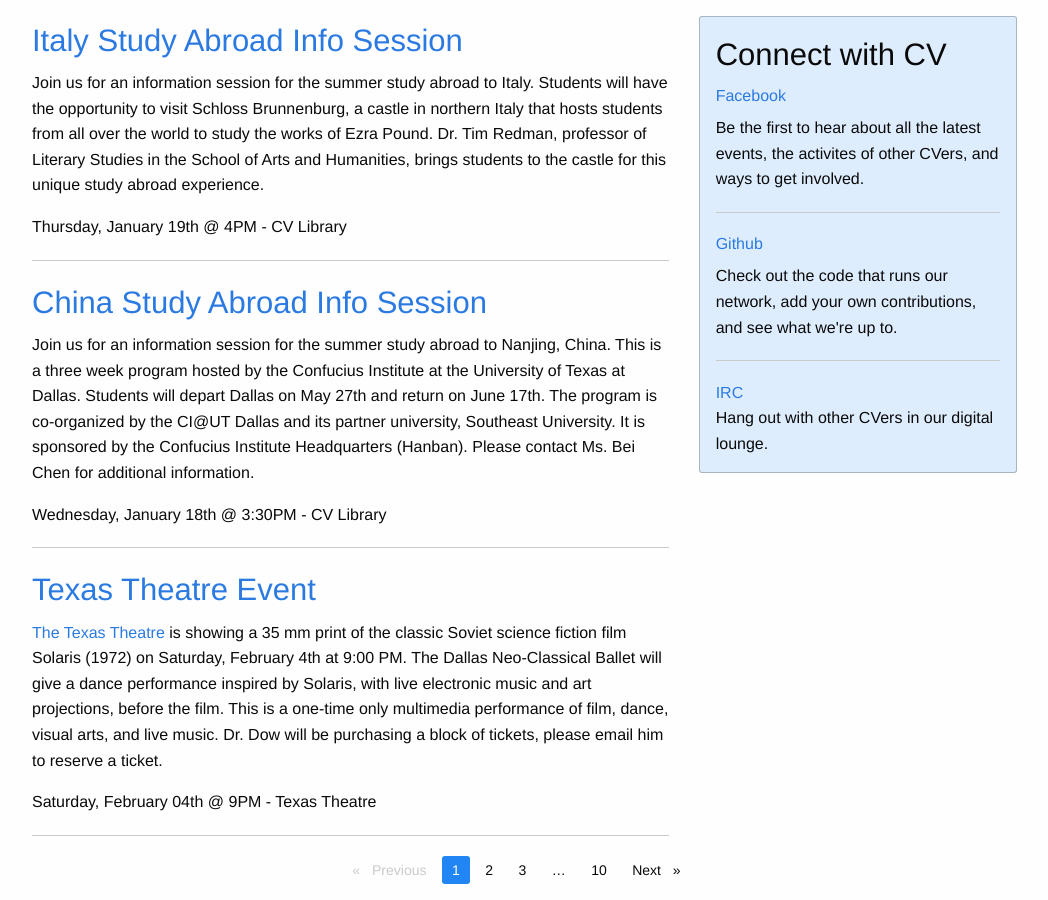
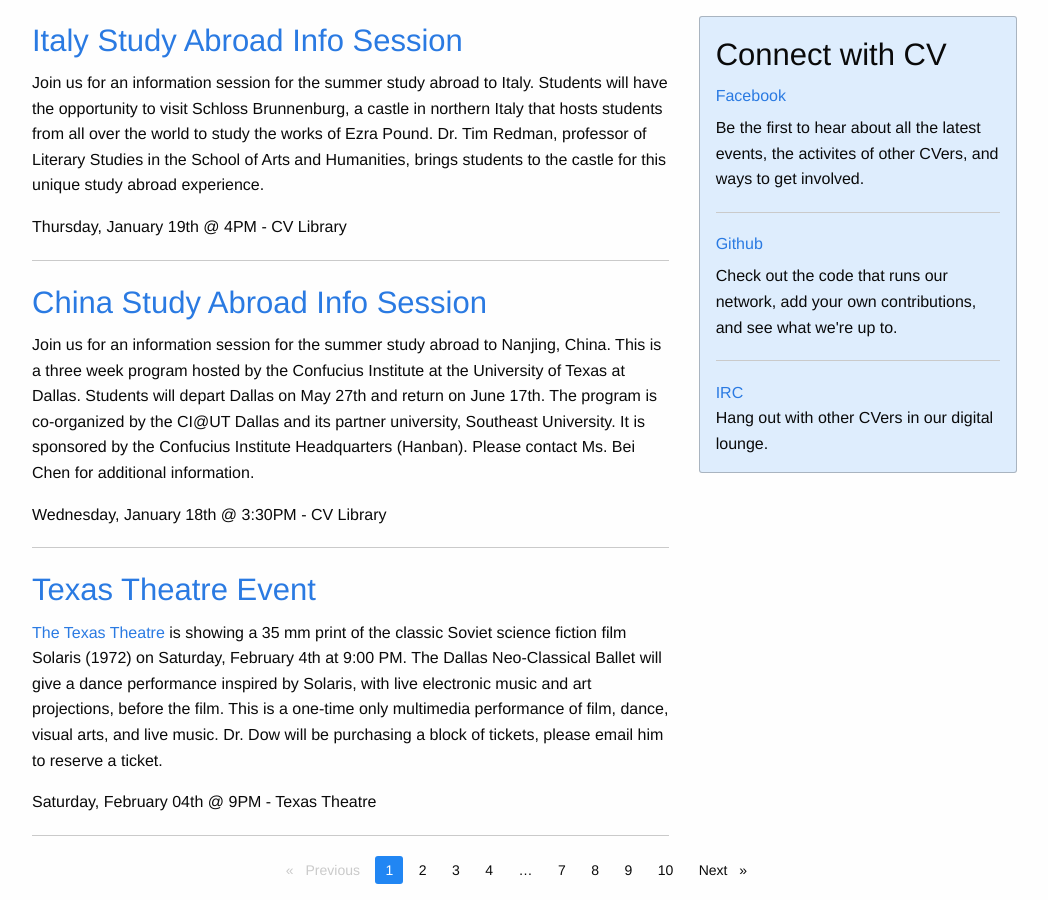
Before and after one commit to collegiumv/cv_jekyll, a Jekyll site: the page built from index.html, in a window 1280 px wide and 900 px high, scrolled down 702 px. Shown: the whole window, without its empty margins (123-1171 px from the left). Built offline with Jekyll 4.4.1, drawn with Linux system fonts in a browser that asks for light colours; the list of posts is cut into pages by our own code.

```diff
--- a/index.html
+++ b/index.html
@@ -47,7 +47,7 @@ layout: default
             <ul class="pagination text-center" role="navigation" aria-label="Pagination">
                 <li class="pagination-previous {% unless paginator.previous_page %} disabled{% endunless %}">
                     {% if paginator.previous_page %}
-                        <a href="{{ paginator.previous_page_path | prepend: site.baseurl | replace: '//' '/' }}">
+                        <a href="{{ paginator.previous_page_path | prepend: site.baseurl | replace: '//', '/' }}">
                         {% endif %}
                         Previous
                         {% if paginator.previous_page %}
@@ -55,8 +55,11 @@ layout: default
                     {% endif %}
                 </li>
                 {% for page in (1..paginator.total_pages) %}
-                    {% if page > 3 and page < paginator.total_pages - 3 %}
-                        {% if page < paginator.page - 3 or page > paginator.page + 3 %}
+                    {% assign pages_minus_three = paginator.total_pages | minus : 3 %}
+                    {% if page > 3 and page < pages_minus_three %}
+                        {% assign page_plus_three = paginator.page | plus : 3 %}
+                        {% assign page_minus_three = paginator.page | minus : 3 %}
+                        {% if page < page_minus_three or page > page_plus_three %}
                             {% unless ellipsed %}
                                 <li class="ellipsis"></li>
                                 {% assign ellipsed = true %}
@@ -76,7 +79,7 @@ layout: default
 
                 <li class="pagination-next {% unless paginator.next_page %} disabled{% endunless %}">
                     {% if paginator.next_page %}
-                        <a href="{{ paginator.next_page_path | prepend: site.baseurl | replace: '//' '/' }}">
+                        <a href="{{ paginator.next_page_path | prepend: site.baseurl | replace: '//', '/' }}">
                         {% endif %}
                         Next
                         {% if paginator.next_page %}
```
